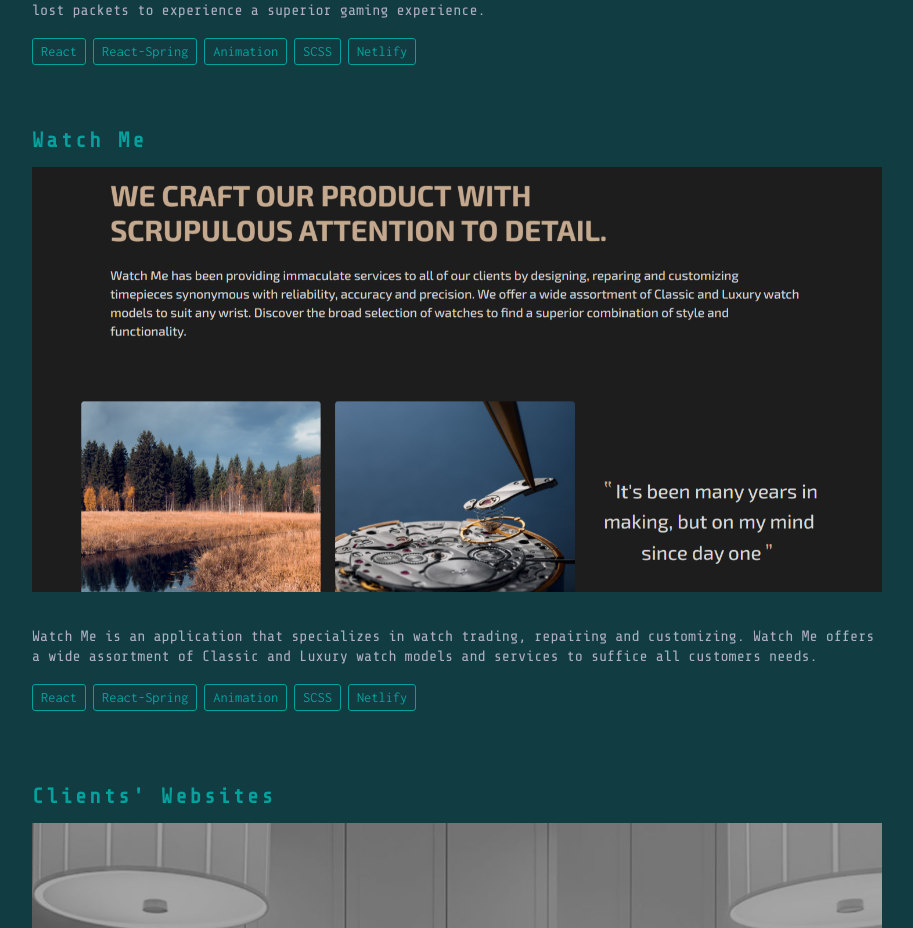
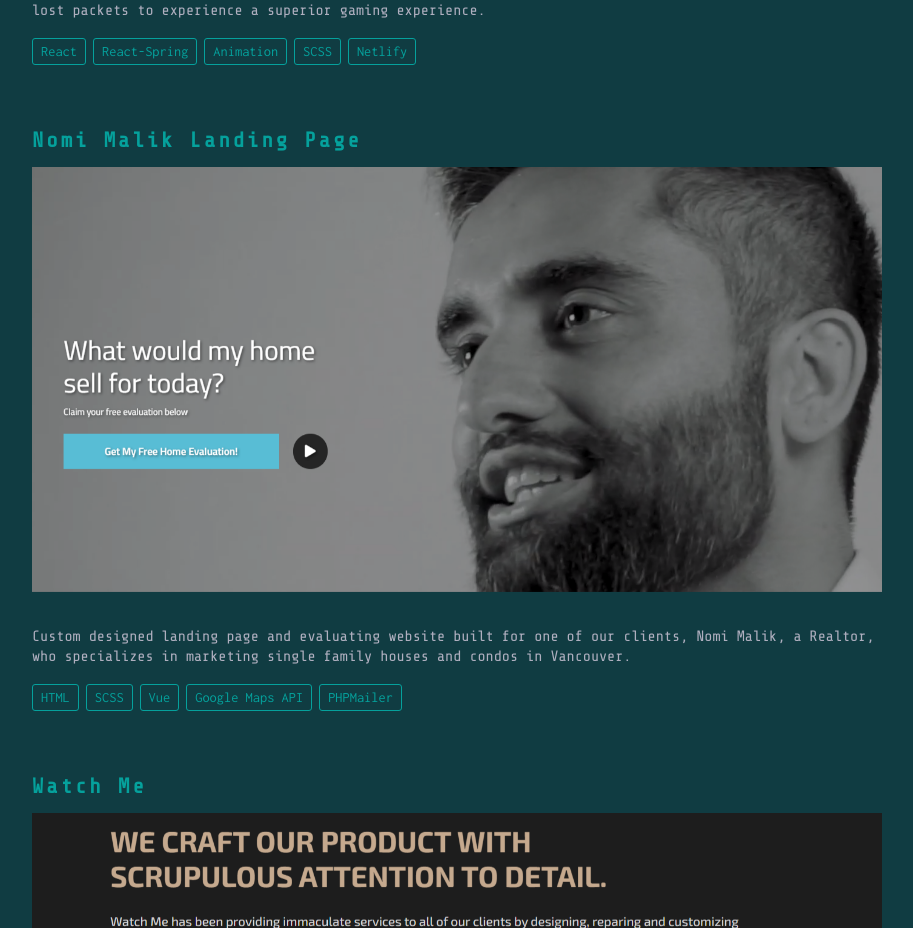
Before and after one commit to Gimorhee/portfolio-v2, a React (Create React App) app: page / in a window 1280 px wide. Shown: the part 3222-4150 px from the top of the page, without its empty margins (318-1231 px from the left). Built offline with nearby package versions, Linux system fonts and the light colour scheme; grey boxes are pictures that could not be loaded.

Commit message:
Added new project

```diff
--- a/src/components/projects/featured/FeaturedProjects.js
+++ b/src/components/projects/featured/FeaturedProjects.js
@@ -3,6 +3,7 @@ import { BoosterProject } from "./BoosterProject";
 import { WatchMeProject } from "./WatchMeProject";
 import OnikonProjects from "./onikon/OnikonProjects";
 import PlateauProject from "./PlateauProject";
+import { NomiProject } from "./NomiProject";
 import { useSpring, animated } from "react-spring";
 import TrackVisibility from "react-on-screen";
 
@@ -34,6 +35,7 @@ function FeaturedProjects() {
           className="FeaturedProjects-Container"
         >
           <BoosterProject />
+          <NomiProject />
           <WatchMeProject />
           <OnikonProjects />
           <PlateauProject />
--- /dev/null
+++ b/src/components/projects/featured/NomiProject.js
@@ -0,0 +1,33 @@
+import React from "react";
+
+export const NomiProject = () => {
+  return (
+    <div className="FeaturedProject-Container">
+      <h1 className="Project-Header  Margin-Top">Nomi Malik Landing Page</h1>
+      <div className="Project-Image-Container">
+        <a
+          className="Project-Image Nomi"
+          href="http://evaluations.asknomi.ca/"
+          target="_blank"
+        >
+          <div className="Project-Inner-Background"></div>
+          <span className="Project-Name">
+            <i class="fas fa-external-link-alt"></i>
+          </span>
+        </a>
+      </div>
+      <p className="Project-Info">
+        Custom designed landing page and evaluating website built for one of our
+        clients, Nomi Malik, a Realtor, who specializes in marketing single
+        family houses and condos in Vancouver.
+      </p>
+      <div className="Project-Stacks">
+        <span className="Project-Stack">HTML</span>
+        <span className="Project-Stack">SCSS</span>
+        <span className="Project-Stack">Vue</span>
+        <span className="Project-Stack">Google Maps API</span>
+        <span className="Project-Stack">PHPMailer</span>
+      </div>
+    </div>
+  );
+};
--- a/src/css/projects/projects.css
+++ b/src/css/projects/projects.css
@@ -124,6 +124,10 @@
 
 .FeaturedProjects .FeaturedProjects-Container .FeaturedProject-Container .WatchMe {
   background-image: url("../../../src/images/watchme.png");
+}
+
+.FeaturedProjects .FeaturedProjects-Container .FeaturedProject-Container .Nomi {
+  background-image: url("../../../src/images/nomi-landing.png");
 }
 
 .FeaturedProjects .FeaturedProjects-Container .OnikonProject-Container {
--- a/src/css/projects/projects.scss
+++ b/src/css/projects/projects.scss
@@ -122,6 +122,10 @@
 
       .WatchMe {
         background-image: url("../../../src/images/watchme.png");
+      }
+
+      .Nomi {
+        background-image: url("../../../src/images/nomi-landing.png");
       }
     }
 
```
Also changed, not shown: 1 other file (tests, documents, lock files or other folders).
